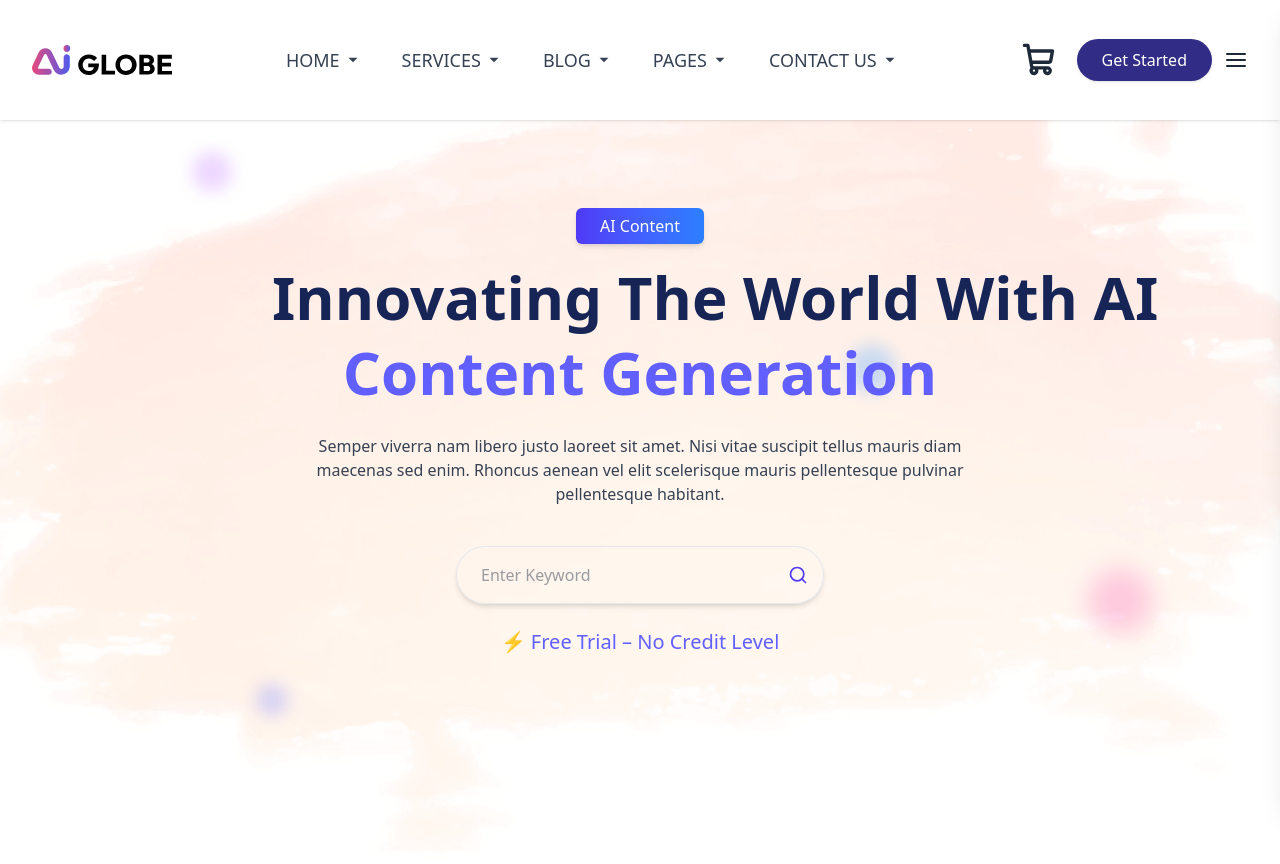
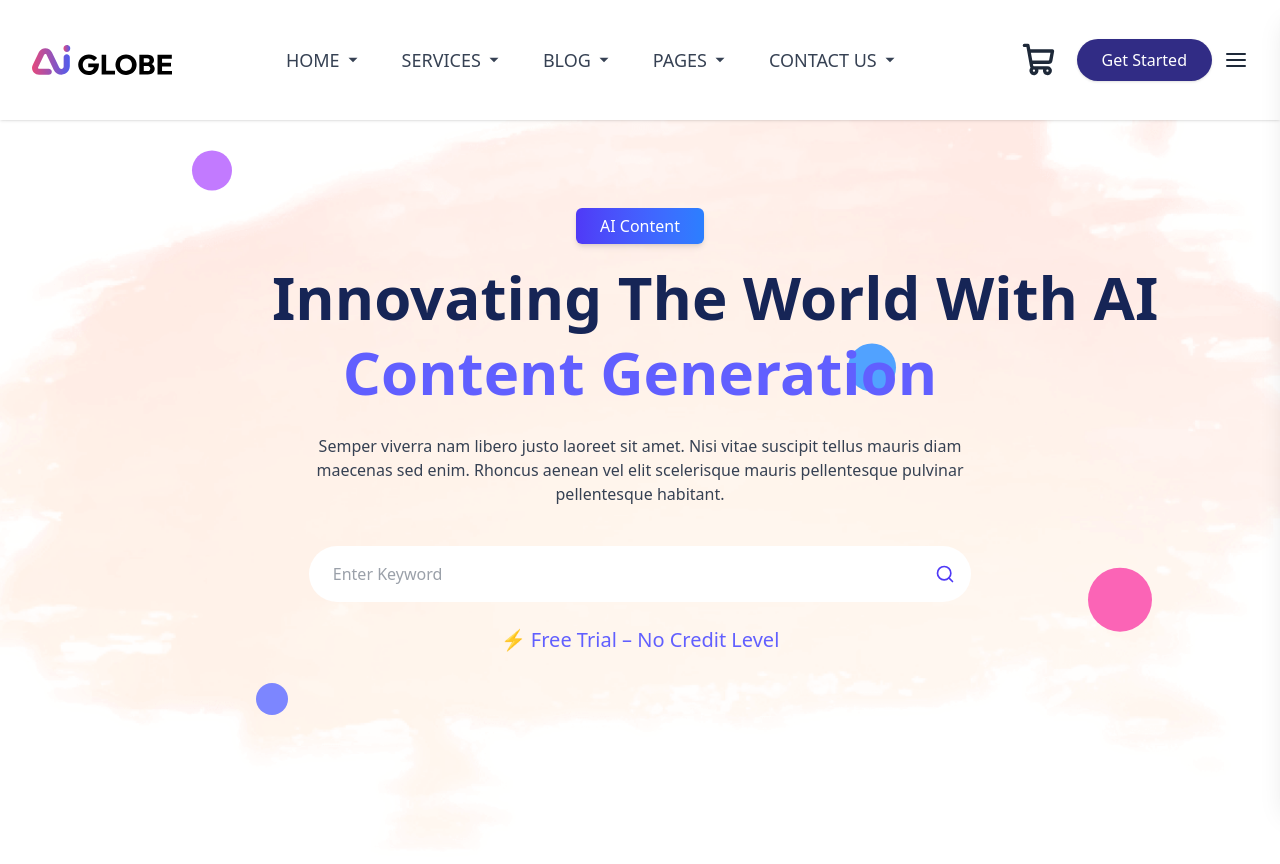
Before and after one commit to Sonukathat/Quickbid-task, a Next.js app: page / in a window 1280 px wide. Built offline with nearby package versions, Linux system fonts and the light colour scheme.

Commit message:
update hero

```diff
--- a/app/components/HeroSection.js
+++ b/app/components/HeroSection.js
@@ -15,26 +15,26 @@ export default function HeroSection() {
     return (
         <section
             className="relative w-full py-52 text-center overflow-hidden bg-cover bg-center"
-            style={{ backgroundImage: "url('/brush.png')" }} // 👈 apni bg image
+            style={{ backgroundImage: "url('/brush.png')" }}
         >
             {/* 🔹 Animated Circles */}
             <motion.span
-                className="absolute top-[20%] left-[15%] w-10 h-10 bg-purple-400/30 rounded-full blur-sm"
+                className="absolute top-[20%] left-[15%] w-10 h-10 bg-purple-400 rounded-full"
                 animate={{ y: [0, -25, 0] }}
                 transition={floatTransition}
             />
             <motion.span
-                className="absolute bottom-[25%] right-[10%] w-16 h-16 bg-pink-400/30 rounded-full blur-md"
+                className="absolute bottom-[25%] right-[10%] w-16 h-16 bg-pink-400 rounded-full"
                 animate={{ y: [0, -30, 0] }}
                 transition={{ ...floatTransition, duration: 6, delay: 1 }}
             />
             <motion.span
-                className="absolute top-[40%] right-[30%] w-12 h-12 bg-blue-400/30 rounded-full blur-sm"
+                className="absolute top-[40%] right-[30%] w-12 h-12 bg-blue-400 rounded-full"
                 animate={{ y: [0, -20, 0] }}
                 transition={{ ...floatTransition, duration: 5 }}
             />
             <motion.span
-                className="absolute bottom-[15%] left-[20%] w-8 h-8 bg-indigo-400/30 rounded-full blur-sm"
+                className="absolute bottom-[15%] left-[20%] w-8 h-8 bg-indigo-400 rounded-full"
                 animate={{ y: [0, -18, 0] }}
                 transition={{ ...floatTransition, duration: 7, delay: 2 }}
             />
@@ -59,11 +59,11 @@ export default function HeroSection() {
                 </p>
 
                 <div className="mt-10 flex justify-center">
-                    <div className="relative w-full sm:w-2/3 lg:w-1/2">
+                    <div className="relative w-[90%]">
                         <input
                             type="text"
                             placeholder="Enter Keyword"
-                            className="w-full py-4 pl-6 pr-12 rounded-full shadow-md border border-gray-200 focus:outline-none text-gray-700 focus:ring-2 focus:ring-indigo-500 transition-all duration-300"
+                            className="w-full py-4 pl-6 pr-12 rounded-full bg-white text-gray-700"
                         />
                         <button className="absolute right-4 top-1/2 -translate-y-1/2 text-indigo-600 text-xl hover:text-indigo-700 transition">
                             <FiSearch />
```
